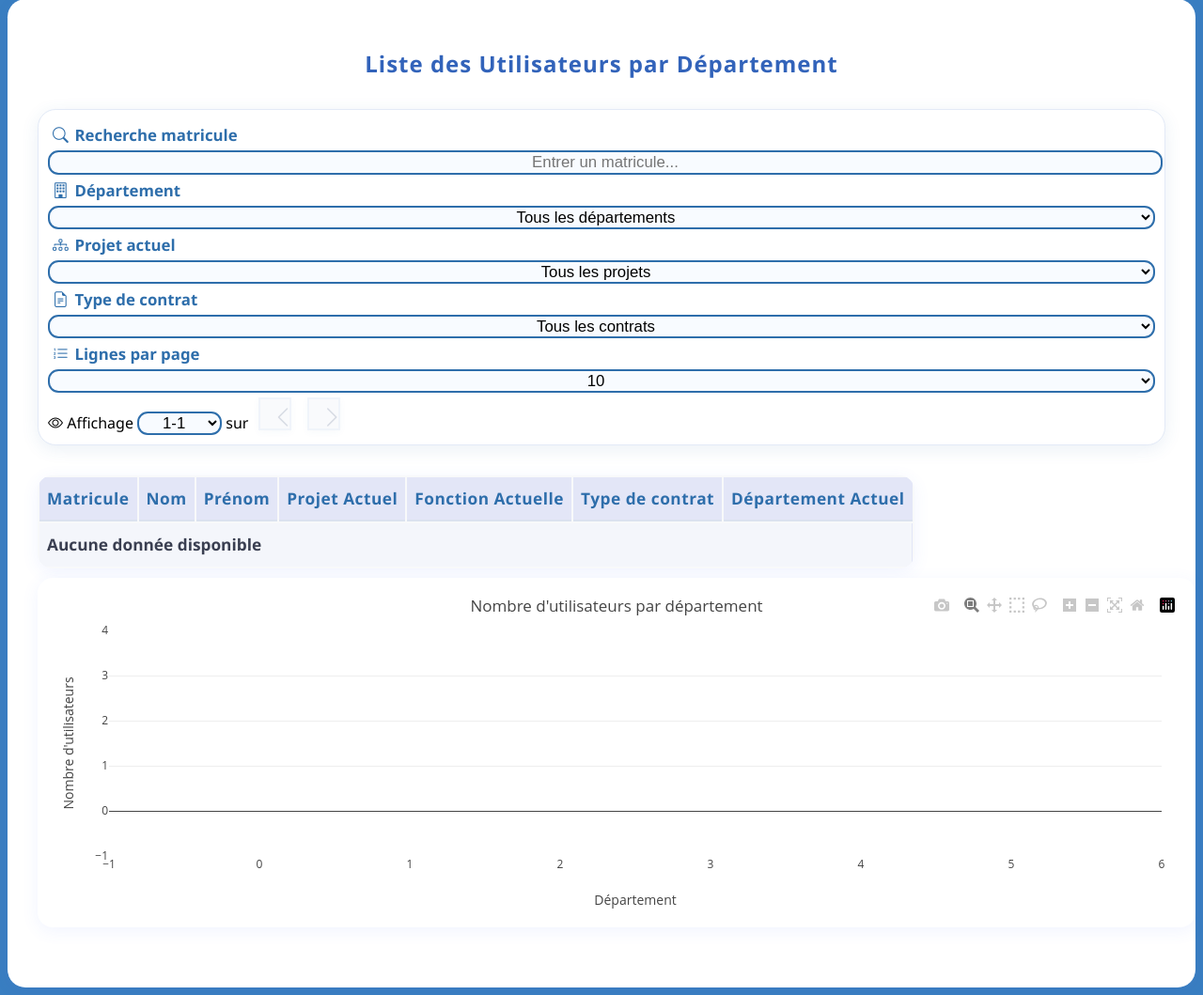
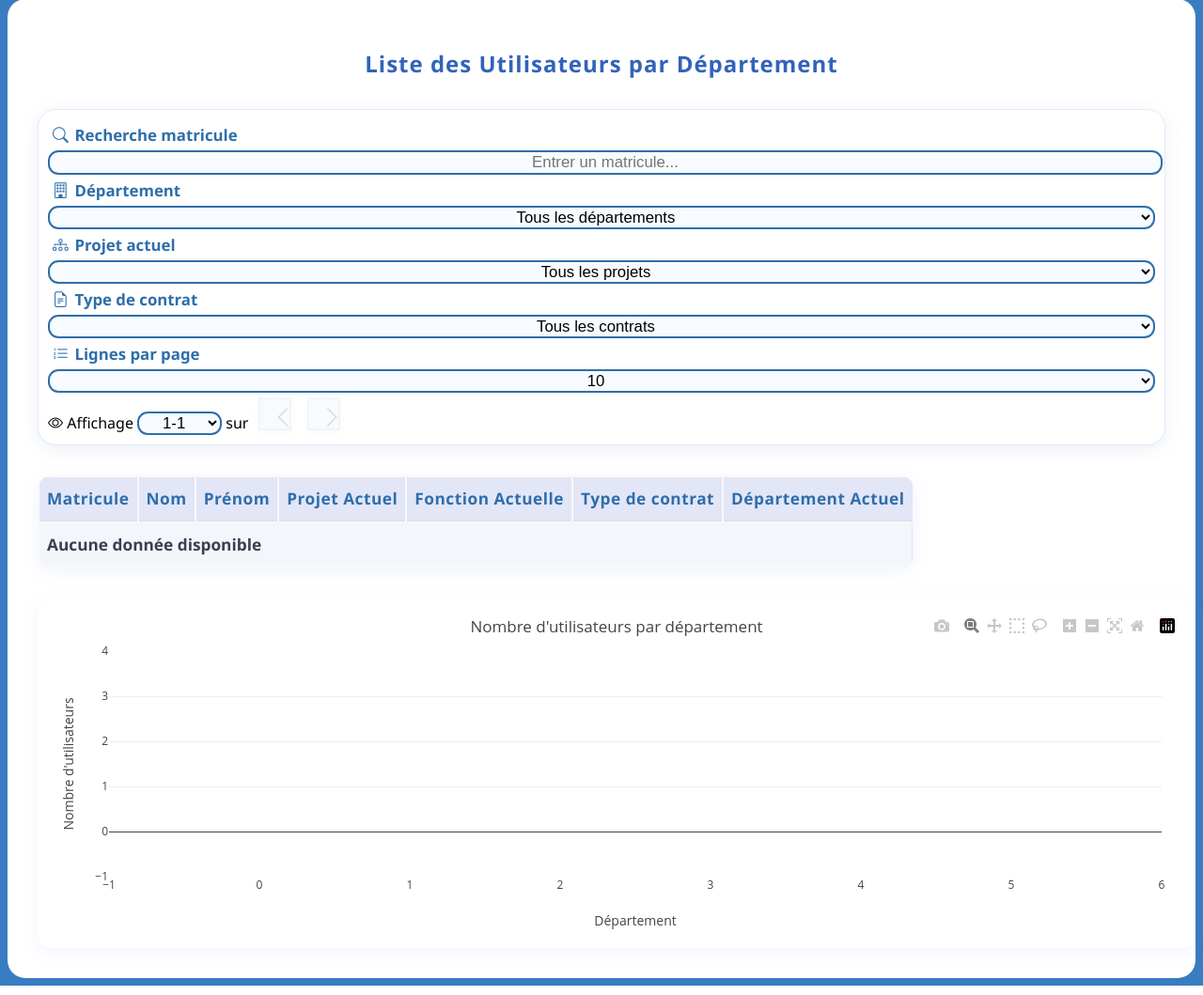
Before and after one commit to sarakr26/PFA-project, a Flask app: template mon_projet_stat_web/app/templates/utilisateurs_page.html in a window 1280 px wide. Shown: the part 118-1177 px from the top of the page at 94% size. Run offline with Flask 3, Linux system fonts and the light colour scheme; the template is opened without the code that fills it, so the values that code supplies are empty; some libraries are stand-ins or nearby versions.

Commit message:
vfinaaal

```diff
--- a/mon_projet_stat_web/app/templates/utilisateurs.html
+++ b/mon_projet_stat_web/app/templates/utilisateurs.html
@@ -97,7 +97,7 @@
 </table>
 </div>
 </div>
-<div id="user-dept-graph" style="width:100%; min-height:340px; background:#fff; border-radius:16px; box-shadow:0 4px 18px 0 rgba(80,112,255,0.08); padding:1rem; margin-bottom:2rem;"></div>
+<div id="user-dept-graph" style="width:100%; min-height:340px; background:#fff; border-radius:16px; box-shadow:0 4px 18px 0 rgba(80,112,255,0.08); padding:1rem; margin-top:2rem;"></div>
 <script src="https://cdn.plot.ly/plotly-latest.min.js"></script>
 <script>
 // Générer le graphe utilisateurs/département après le rendu du tableau
```
Also changed, not shown: mon_projet_stat_web/README.md.
